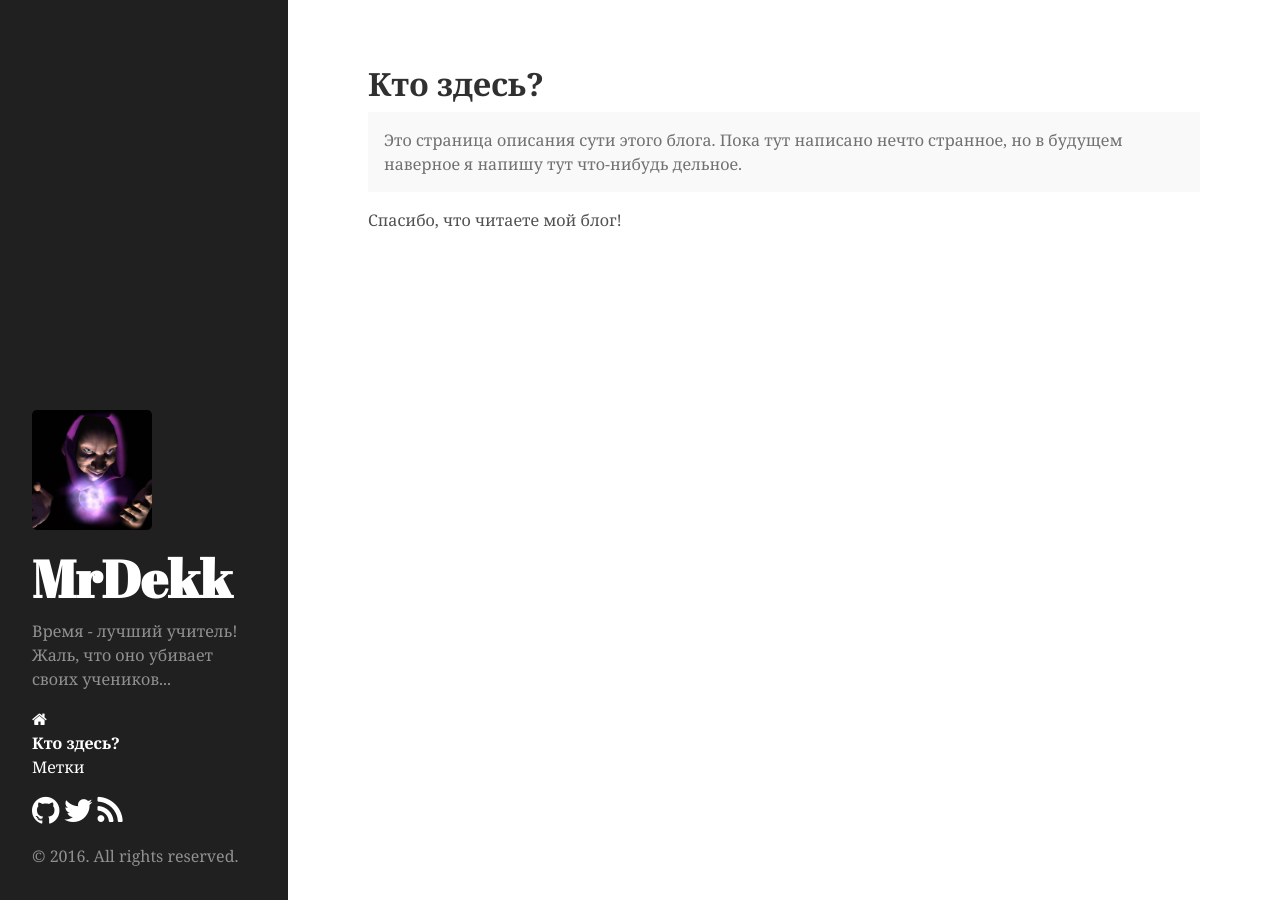
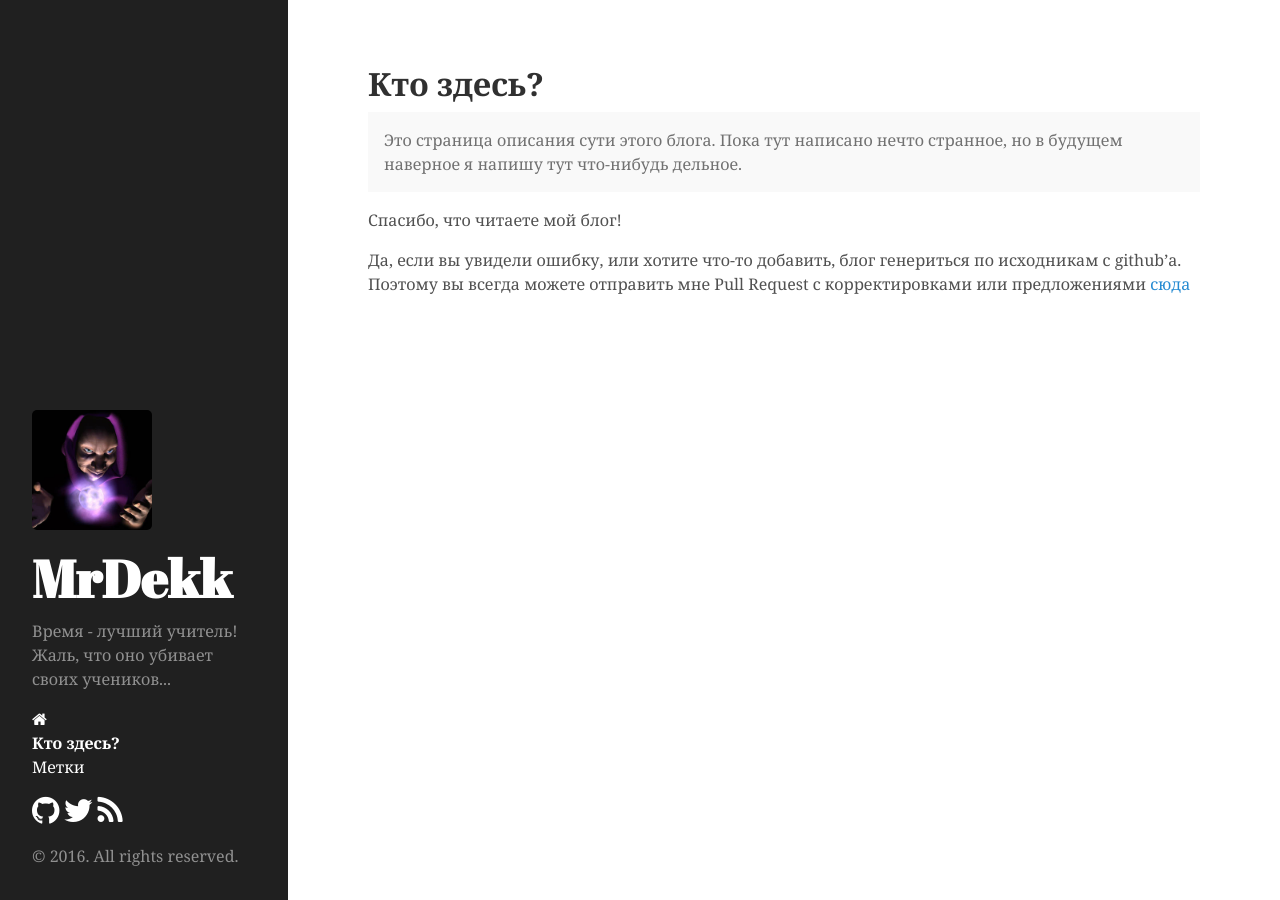
Before and after one commit to mrdekk/mrdekk.github.io, a Jekyll site: the page built from about.md, in a window 1280 px wide. Built offline with Jekyll 4.4.1, drawn with Linux system fonts in a browser that asks for light colours.

Commit message:
update about.md
added some useful info

```diff
--- a/about.md
+++ b/about.md
@@ -8,3 +8,5 @@ title: Кто здесь?
 </p>
 
 Спасибо, что читаете мой блог!
+
+Да, если вы увидели ошибку, или хотите что-то добавить, блог генериться по исходникам с github'а. Поэтому вы всегда можете отправить мне Pull Request с корректировками или предложениями [сюда](https://github.com/mrdekk/mrdekk.github.io)
```
